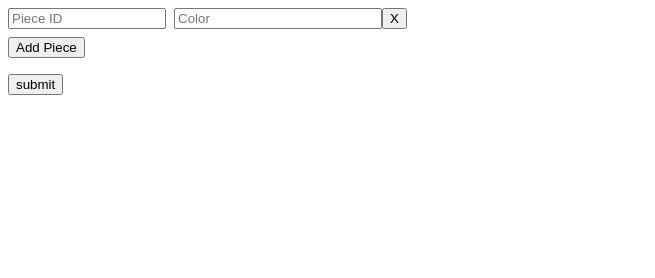
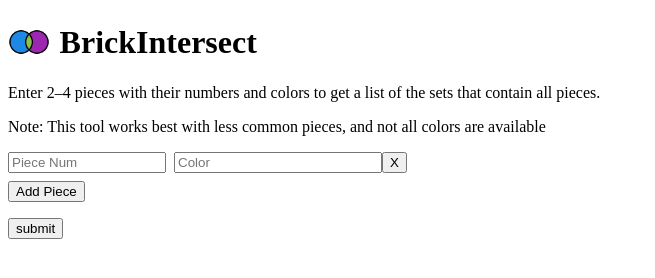
Before and after one commit to nikerl/brick-intersect, a plain HTML site: page static/index.html in a window 1280 px wide. Shown: the whole page, without its empty margins (0-655 px from the left). Drawn offline with Linux system fonts and the light colour scheme.

Commit message:
Update pages

```diff
--- a/static/index.html
+++ b/static/index.html
@@ -11,11 +11,14 @@
 </head>
 
 <body>
+	<h1><img src="assets/favicon.png" style="display: inline-block; vertical-align: -0.3em; height: 1.3em; margin-right: 10px;">BrickIntersect</h1>
+	<p>Enter 2–4 pieces with their numbers and colors to get a list of the sets that contain all pieces.</p>
+	<p>Note: This tool works best with less common pieces, and not all colors are available</p>
 	<div>
 		<form method="POST" action="/query" id="piece-form">
 			<div id="rows-container">
 				<div class="row">
-					<input class="piece-id-field" name="piece_ids" type="number" placeholder="Piece ID" required
+					<input class="piece-id-field" name="piece_ids" type="number" placeholder="Piece Num" required
 						autocomplete="off">
 					<div class="color-field-container">
 						<input class="color-input" name="colors" type="text" placeholder="Color" required
```
Also changed, not shown: static/query.html (+2 -1 lines).
